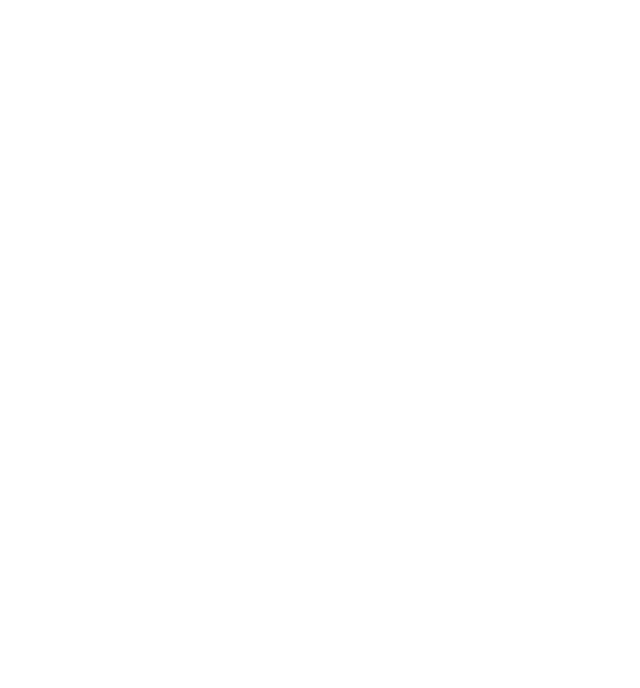
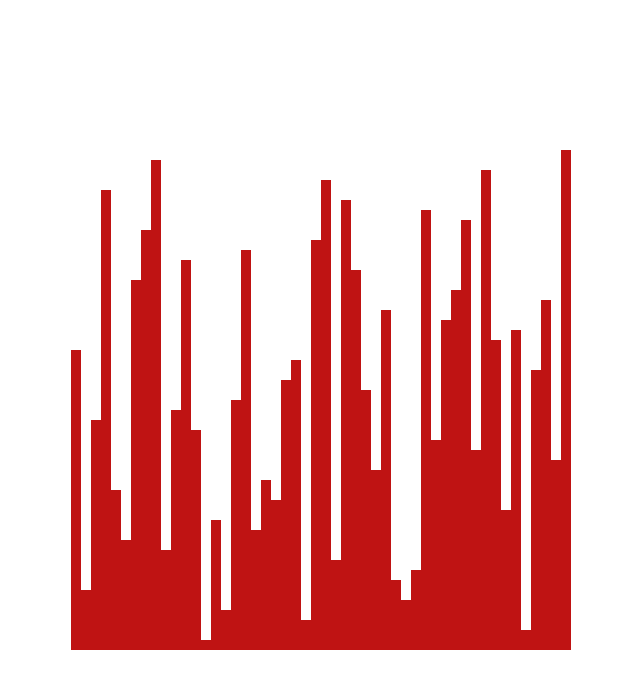
Before and after one commit to lulek1410/SortingSim, a React (Vite) app: page / in a window 1280 px wide. Shown: the top 688 px of the page, without its empty margins (319-959 px from the left). Built offline with nearby package versions, Linux system fonts and the light colour scheme.

Commit message:
Add chart with shuffled values

```diff
--- a/src/App.tsx
+++ b/src/App.tsx
@@ -1,11 +1,12 @@
-import './App.css'
+import "./App.css";
+import Chart from "./components/Chart";
 
 function App() {
-
-  return (
-    <>
-    </>
-  )
+	return (
+		<>
+			<Chart />
+		</>
+	);
 }
 
-export default App
+export default App;
--- /dev/null
+++ b/src/components/Chart.css
@@ -0,0 +1,10 @@
+.chart {
+	display: flex;
+	align-items: end;
+}
+
+.value {
+	width: 10px;
+	height: calc(10px * var(--value));
+	background-color: #bf1313;
+}
--- /dev/null
+++ b/src/components/Chart.tsx
@@ -0,0 +1,25 @@
+import { CSSProperties } from "react";
+import "./Chart.css";
+
+const values = Array.from({ length: 50 }, (_, i) => ++i)
+
+const shuffle = <T,>(array: Array<T>) => {
+	return array.sort(() => Math.random() - 0.5);
+};
+
+const Chart = () => {
+  shuffle(values);
+	return (
+		<div className="chart">
+			{values.map((val) => (
+				<div
+					key={val}
+					className="value"
+					style={{ "--value": val } as CSSProperties}
+				></div>
+			))}
+		</div>
+	);
+};
+
+export default Chart;
```
